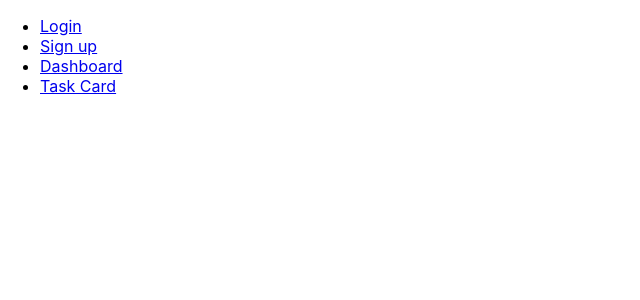
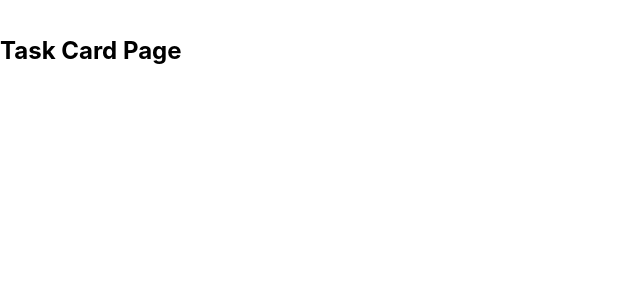
Before and after one commit to gggaryteo/project2-bootcamp, a React (Create React App) app: page /taskcards/1 in a window 1280 px wide. Shown: the top 300 px of the page, without its empty margins (0-640 px from the left). Built offline with nearby package versions, Linux system fonts and the light colour scheme.

Commit message:
modified react router, removed Links first

```diff
--- a/src/App.js
+++ b/src/App.js
@@ -1,36 +1,20 @@
-import logo from "./logo.svg";
 import "./App.css";
-import { Link, Routes, Route } from "react-router-dom";
 import Login from "./Pages/Login/LoginPage";
+import { Routes, Route } from "react-router-dom";
 import Signup from "./Pages/Signup/SignupPage";
 import Dashboard from "./Pages/Dashboard/Dashboard";
 import TaskCard from "./Pages/TaskCard/TaskCard";
+import CreateProject from "./Pages/CreateProject/CreateProject";
 
 function App() {
   return (
     <div className="App">
-      <nav>
-        <ul>
-          <li>
-            <Link to="/">Login</Link>
-          </li>
-          <li>
-            <Link to="/signup">Sign up</Link>
-          </li>
-          <li>
-            <Link to="/dashboard">Dashboard</Link>
-          </li>
-          <li>
-            <Link to="/taskcard">Task Card</Link>
-          </li>
-        </ul>
-      </nav>
-
       <Routes>
-        <Route path="/" element={<Login />} />
+        <Route exact path="/" element={<Dashboard/>} />
         <Route path="/signup" element={<Signup />} />
-        <Route path="/dashboard" element={<Dashboard />} />
-        <Route path="/taskcard" element={<TaskCard />} />
+        <Route path="/login" element={<Login />} />
+        <Route path="/taskcards/:id" element={<TaskCard />} />
+        <Route path="/create-project" element={<CreateProject/>}/>
       </Routes>
     </div>
   );
--- a/src/Pages/Dashboard/Dashboard.js
+++ b/src/Pages/Dashboard/Dashboard.js
@@ -1,3 +1,5 @@
+import "./Dashboard.css"
+
 export default function Dashboard() {
   return (
     <main style={{ padding: "1rem 0" }}>
--- a/src/Pages/Login/LoginPage.js
+++ b/src/Pages/Login/LoginPage.js
@@ -1,3 +1,5 @@
+import "./LoginPage.css"
+
 export default function Login() {
   return (
     <main style={{ padding: "1rem 0" }}>
--- a/src/Pages/Signup/SignupPage.js
+++ b/src/Pages/Signup/SignupPage.js
@@ -1,3 +1,5 @@
+import "./SignupPage.css"
+
 export default function Signup() {
   return (
     <main style={{ padding: "1rem 0" }}>
--- a/src/Pages/TaskCard/TaskCard.js
+++ b/src/Pages/TaskCard/TaskCard.js
@@ -1,7 +1,9 @@
+import "./TaskCard.css"
+
 export default function TaskCard() {
   return (
     <main style={{ padding: "1rem 0" }}>
-      <h2>TaskCard Page</h2>
+      <h2>Task Card Page</h2>
     </main>
   );
 }
```
Also changed, not shown: src/index.js (+5 -6 lines).
